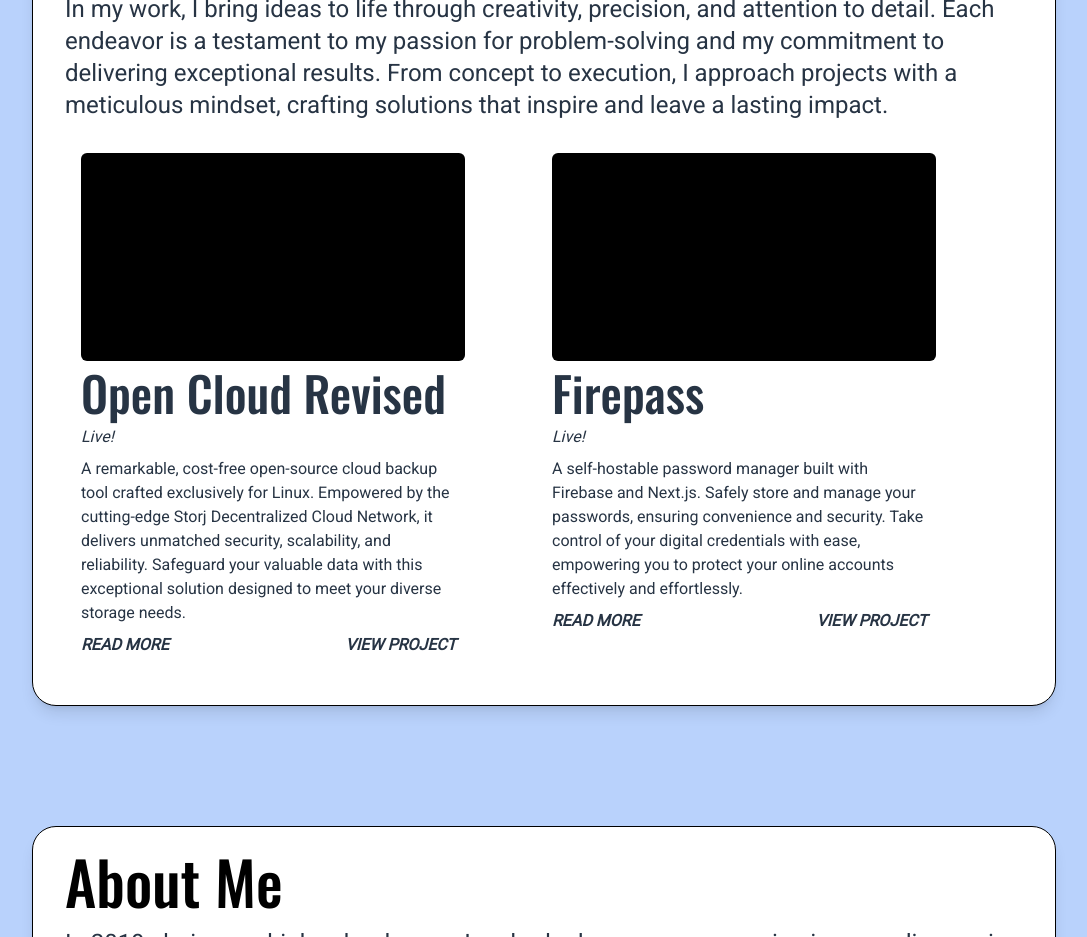
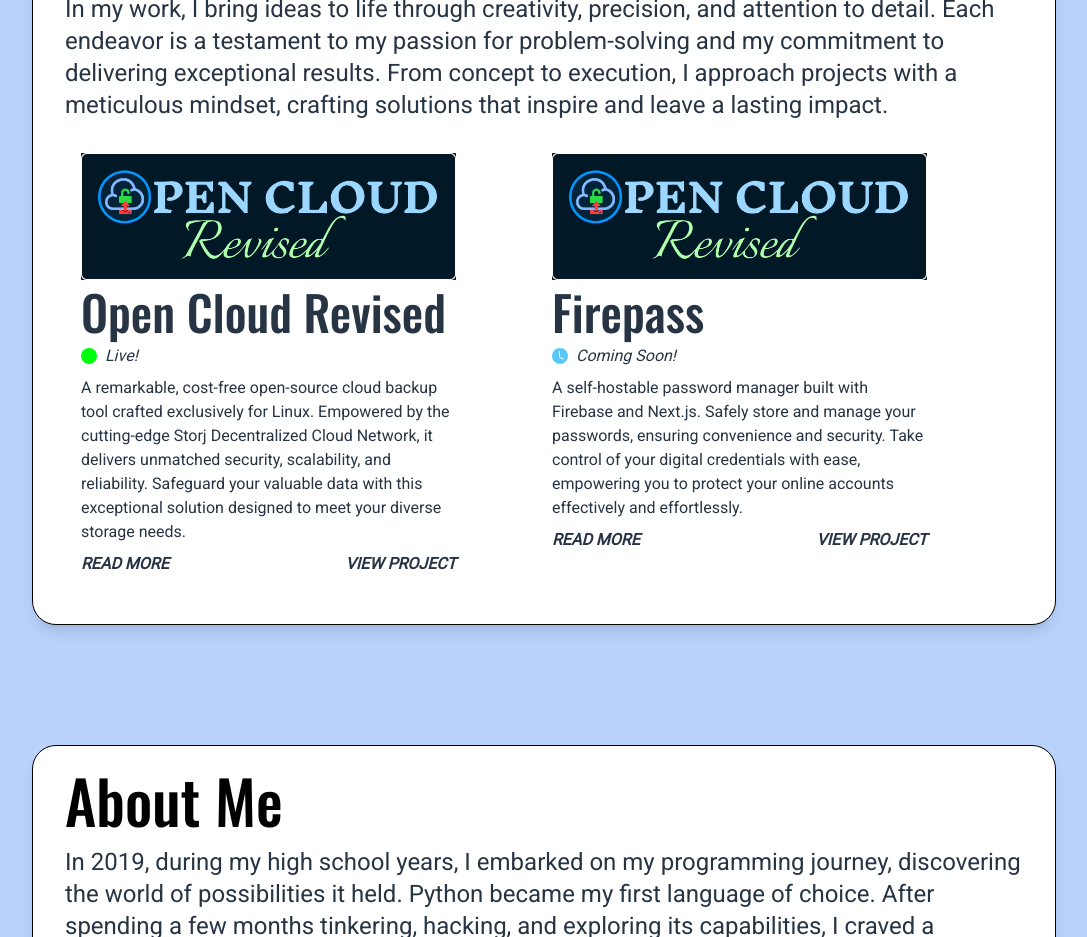
Before and after one commit to AbdifatahCodes/PortfolioWebsite, a Next.js app: page / in a window 1280 px wide. Shown: the part 1360-2297 px from the top of the page, without its empty margins (96-1183 px from the left). Built offline with nearby package versions, Linux system fonts and the light colour scheme.

Commit message:
Updated projectsList to use data from a list of Objects.

```diff
--- /dev/null
+++ b/src/components/Objects/projectsObj.js
@@ -0,0 +1,32 @@
+export const projects = [
+  {
+    id: 0,
+    name: "Open Cloud Revised",
+    imgName: "OCRNameLogo",
+    imgUrl: "/OCRNameLogo.png",
+    imgAlt: "Open Cloud Revised Full Logo",
+    imgWidth: 706,
+    imgHeight: 240,
+    imgBlurDataUrl: "OCRNameLogo.png",
+    status: "Live!",
+    statusCode: "live",
+    description: "A remarkable, cost-free open-source cloud backup tool crafted exclusively for Linux. Empowered by the cutting-edge Storj Decentralized Cloud Network, it delivers unmatched security, scalability, and reliability. Safeguard your valuable data with this exceptional solution designed to meet your diverse storage needs.",
+    liveUrl: "#",
+    blogUrl: "#",
+  },
+  {
+    id: 1,
+    name: "Firepass",
+    imgName: "OCRNameLogo",
+    imgUrl: "/OCRNameLogo.png",
+    imgAlt: "Open Cloud Revised Full Logo",
+    imgWidth: 706,
+    imgHeight: 240,
+    imgBlurDataUrl: "OCRNameLogo.png",
+    status: "Coming Soon!",
+    statusCode: "coming-soon",
+    description: "A self-hostable password manager built with Firebase and Next.js. Safely store and manage your passwords, ensuring convenience and security. Take control of your digital credentials with ease, empowering you to protect your online accounts effectively and effortlessly.",
+    liveUrl: "#",
+    blogUrl: "#",
+  }
+]
--- /dev/null
+++ b/src/components/projectsList.tsx
@@ -0,0 +1,48 @@
+import Image from 'next/image'
+import { Fragment } from 'react';
+import { projects } from './Objects/projectsObj.js'
+import { BsFillCircleFill, BsFillClockFill, } from 'react-icons/bs'
+
+export default function ProjectsList() {
+  const projectsItems = projects.map(project => (
+    <div className='flex flex-col space-y-2 mr-20'>
+      <div className='bg-black dark:bg-white rounded-md'>
+        <Image
+          src={project.imgUrl}
+          width={project.imgWidth}
+          height={project.imgHeight}
+          alt={project.imgAlt}
+          placeholder='blur'
+          blurDataURL={project.imgBlurDataUrl}
+        />
+      </div>
+      <p className='text-gray-dark dark:text-gray-main font-oswald font-medium text-5xl'>{ project.name }</p>
+      <div className='flex flex-row space-x-2'>
+        {
+          project.statusCode === "live" ?
+            <BsFillCircleFill
+              color='#00FF0F'
+              className='mt-1'
+            />
+          :
+            <BsFillClockFill
+              color='#5AC8FA'
+              className='mt-1'
+            />
+        }
+        <p className='italic text-gray-dark dark:text-gray-main font-roboto font-medium'>{ project.status }</p>
+      </div>
+      <p className='text-gray-dark dark:text-gray-main font-roboto'>{ project.description }</p>
+      <div className='flex flex-row justify-between text-gray-dark dark:text-gray-main font-roboto font-bold italic uppercase text-1xl'>
+        <a href={project.blogUrl}>Read More</a>
+        <a href={project.liveUrl}>View Project</a>
+      </div>
+    </div>
+  ));
+
+  return (
+    <div className='p-4 grid grid-cols-2 gap-4'>
+      {projectsItems}
+    </div>
+  )
+}
--- a/src/sections/projects.tsx
+++ b/src/sections/projects.tsx
@@ -1,3 +1,5 @@
+import ProjectsList from '@/components/projectsList'
+
 export default function ProjectsSection() {
   return (
     <div id='projects-section' className='max-w-5xl mx-auto bg-white dark:bg-black rounded-3xl shadow-lg  items-center border'>
@@ -8,33 +10,7 @@ export default function ProjectsSection() {
         <div className='space-y-1 mb-4'>
           <p className='text-gray-dark dark:text-gray-main font-roboto text-2xl'>In my work, I bring ideas to life through creativity, precision, and attention to detail. Each endeavor is a testament to my passion for problem-solving and my commitment to delivering exceptional results. From concept to execution, I approach projects with a meticulous mindset, crafting solutions that inspire and leave a lasting impact.</p>
         </div>
-        <div className='p-4 grid grid-cols-2 gap-4'>
-          <div className='flex flex-col space-y-2 mr-20'>
-            <div className='bg-black dark:bg-white w-96 h-52 rounded-md'></div>
-            <p className='text-gray-dark dark:text-gray-main font-oswald font-medium text-5xl'>Open Cloud Revised</p>
-            <div>
-              <p className='italic text-gray-dark dark:text-gray-main font-roboto font-medium'>Live!</p>
-            </div>
-            <p className='text-gray-dark dark:text-gray-main font-roboto'>A remarkable, cost-free open-source cloud backup tool crafted exclusively for Linux. Empowered by the cutting-edge Storj Decentralized Cloud Network, it delivers unmatched security, scalability, and reliability. Safeguard your valuable data with this exceptional solution designed to meet your diverse storage needs.</p>
-            <div className='flex flex-row justify-between text-gray-dark dark:text-gray-main font-roboto font-bold italic uppercase text-1xl'>
-              <a href="#">Read More</a>
-              <a href="#">View Project</a>
-            </div>
-          </div>
-
-          <div className='flex flex-col space-y-2 mr-20'>
-            <div className='bg-black dark:bg-white w-96 h-52 rounded-md'></div>
-            <p className='text-gray-dark dark:text-gray-main font-oswald font-medium text-5xl'>Firepass</p>
-            <div>
-              <p className='italic text-gray-dark dark:text-gray-main font-roboto font-medium'>Live!</p>
-            </div>
-            <p className='text-gray-dark dark:text-gray-main font-roboto'>A self-hostable password manager built with Firebase and Next.js. Safely store and manage your passwords, ensuring convenience and security. Take control of your digital credentials with ease, empowering you to protect your online accounts effectively and effortlessly.</p>
-            <div className='flex flex-row justify-between text-gray-dark dark:text-gray-main font-roboto font-bold italic uppercase text-1xl'>
-              <a href="#">Read More</a>
-              <a href="#">View Project</a>
-            </div>
-          </div>
-        </div>
+        <ProjectsList />
       </div>
     </div>
   )
--- a/tsconfig.json
+++ b/tsconfig.json
@@ -15,7 +15,8 @@
     "jsx": "preserve",
     "incremental": true,
     "paths": {
-      "@/*": ["./src/*"]
+      "@/*": ["./src/*"],
+      "%/*": ["./public/*"],
     }
   },
   "include": ["next-env.d.ts", "**/*.ts", "**/*.tsx"],
```
Also changed, not shown: public/OCRNameLogo.png (added).
